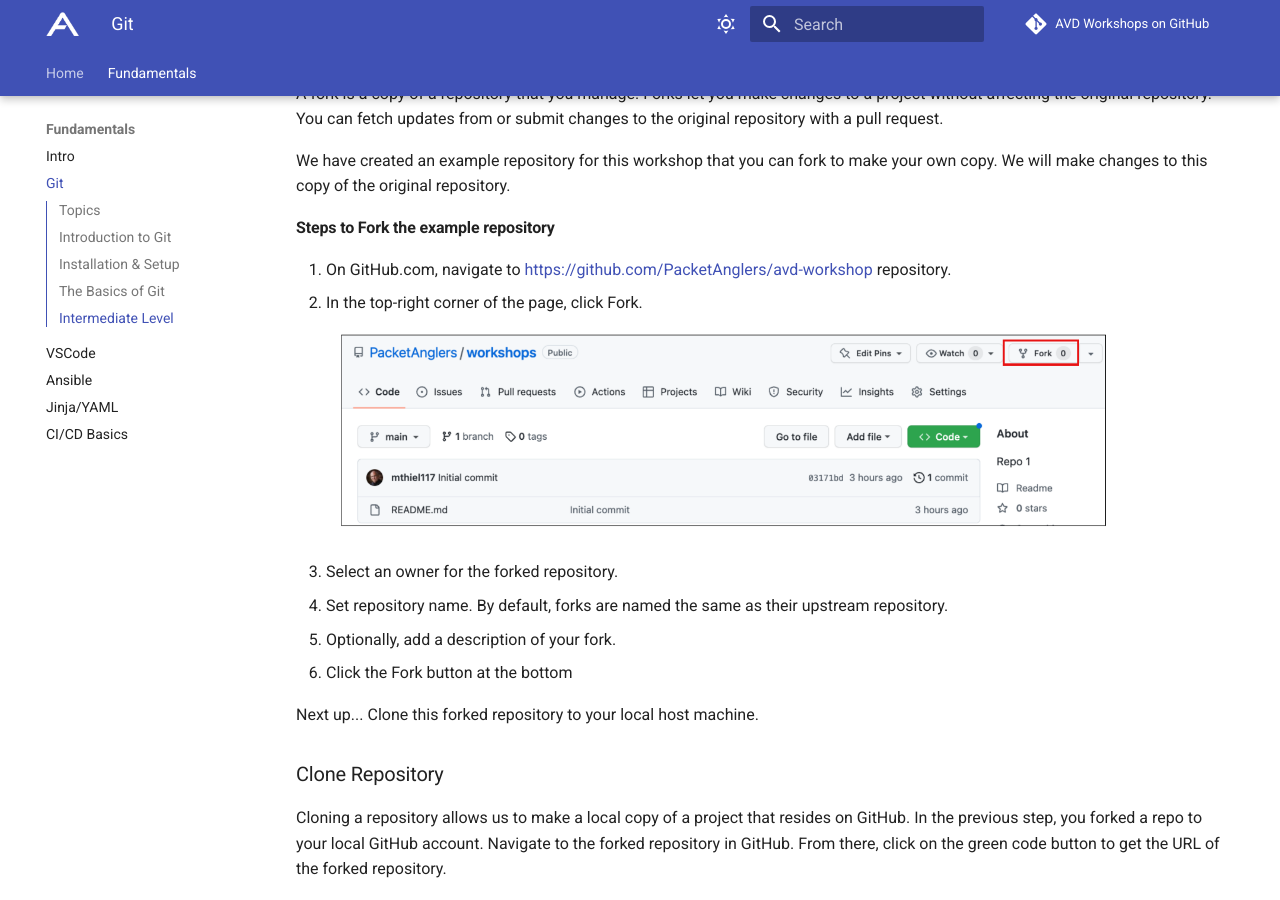
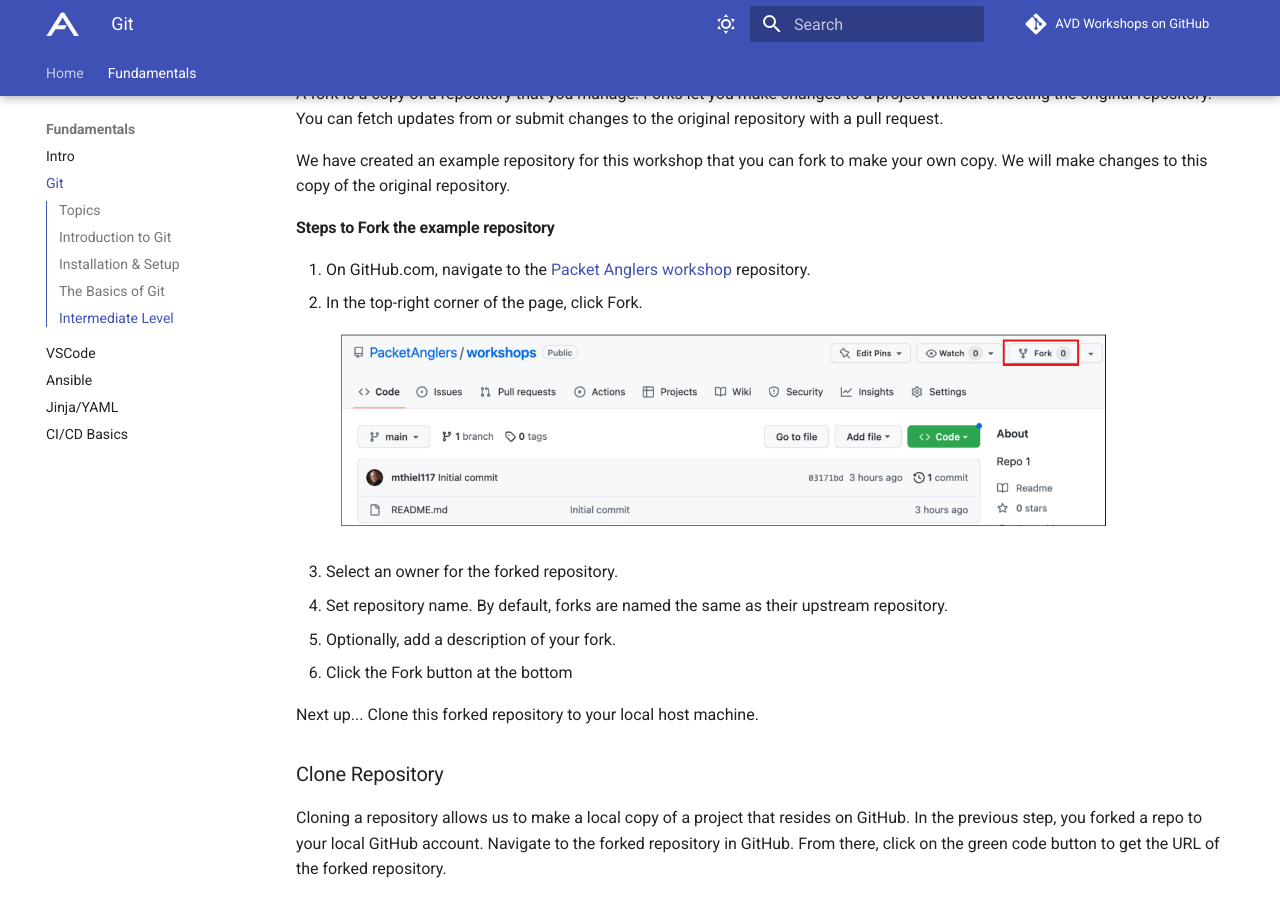
Before and after one commit to aristanetworks/avd-workshops, an MkDocs documentation site: the page built from workshops/git.md, in a window 1280 px wide and 900 px high, scrolled down 4032 px. Built offline with MkDocs 1.6.1 and Material for MkDocs 9.7.7, drawn with Linux system fonts in a browser that asks for light colours; comment, search, counter and statistics services are not loaded.

Commit message:
Minor fix after checking links

```diff
--- a/workshops/git.md
+++ b/workshops/git.md
@@ -173,7 +173,7 @@
 
 #### Steps to Fork the example repository
 
-1. On GitHub.com, navigate to [https://github.com/PacketAnglers/avd-workshop](https://github.com/PacketAnglers/avd-workshop) repository.
+1. On GitHub.com, navigate to the [Packet Anglers workshop](https://github.com/PacketAnglers/workshops) repository.
 2. In the top-right corner of the page, click Fork.
 ![Fork](assets/images/git_fork.png){: style="width:800px"}
 3. Select an owner for the forked repository.
```
